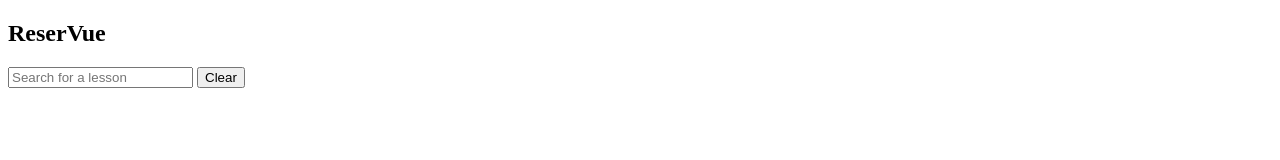
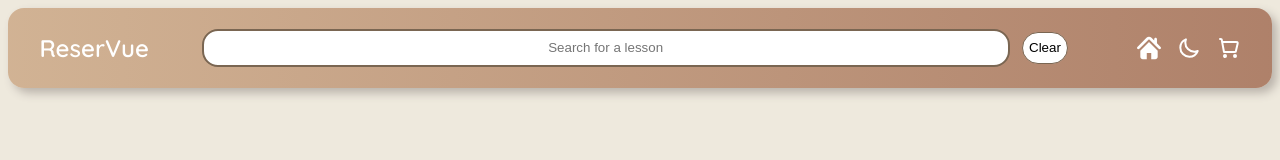
Before and after one commit to Sanish1246/ReserVue, a plain HTML site: page public/index.html in a window 1280 px wide. Drawn offline with nearby package versions, Linux system fonts and the light colour scheme.

Commit message:
Creating styling for the navbar

```diff
--- a/public/index.html
+++ b/public/index.html
@@ -3,6 +3,11 @@
   <head>
     <meta charset="UTF-8" />
     <meta name="viewport" content="width=device-width, initial-scale=1.0" />
+    <link rel="stylesheet" href="./styles.css" />
+    <link
+      href="https://fonts.googleapis.com/css2?family=Quicksand:wght@400;600&display=swap"
+      rel="stylesheet"
+    />
     <script src="https://unpkg.com/vue@2.7.8/dist/vue.js"></script>
     <title>ReserVue</title>
   </head>
--- /dev/null
+++ b/public/script.js
@@ -0,0 +1 @@
+new Vue({ el: "#app", data: {} });
--- /dev/null
+++ b/public/styles.css
@@ -0,0 +1,87 @@
+body {
+  background: hsl(42, 33%, 90%);
+  transition: background 0.3s, color 0.3s;
+  font-family: "Quicksand", sans-serif;
+}
+
+#navbar {
+  display: flex;
+  justify-content: space-around;
+  align-items: center;
+  background-color: #333;
+  padding: 5px;
+  border-radius: 1rem;
+  border: none;
+  box-shadow: 5px 5px 10px hsl(30, 10%, 70%);
+  background: linear-gradient(90deg, hsl(30, 40%, 70%), hsl(20, 30%, 55%));
+  top: 0;
+}
+
+#top-links {
+  display: flex;
+  justify-content: space-evenly;
+}
+
+@keyframes icon-hover {
+  0% {
+    transform: translateY(0px);
+  }
+
+  50% {
+    transform: translateY(-5px);
+  }
+
+  100% {
+    transform: translateY(0px);
+  }
+}
+
+.nav-icon {
+  margin-left: 1rem;
+  border: none;
+  background: none;
+  height: 1.5rem;
+}
+
+.disabled-icon {
+  opacity: 0.5;
+  pointer-events: none;
+}
+
+.nav-icon:hover {
+  animation: icon-hover 1s infinite;
+  cursor: pointer;
+}
+
+#website-title {
+  color: white;
+}
+
+.search-bar input {
+  width: 50rem;
+  height: 2rem;
+  border: 2px solid hsl(30, 20%, 40%);
+  border-radius: 1rem;
+  text-align: center;
+  background-color: white;
+}
+
+.search-bar input:focus,
+.search-bar input:not(:placeholder-shown) {
+  background-color: hsl(30, 20%, 85%);
+}
+
+#search-button {
+  border: 1px solid hsl(30, 20%, 40%);
+  border-radius: 3rem;
+  background-color: white;
+  height: 2rem;
+  margin-left: 0.5rem;
+}
+
+#search-button:hover {
+  cursor: pointer;
+  background-color: hsl(10, 80%, 70%);
+  border-color: white;
+  color: white;
+}
```
Also changed, not shown: public/images/heart-light.svg (deleted).
